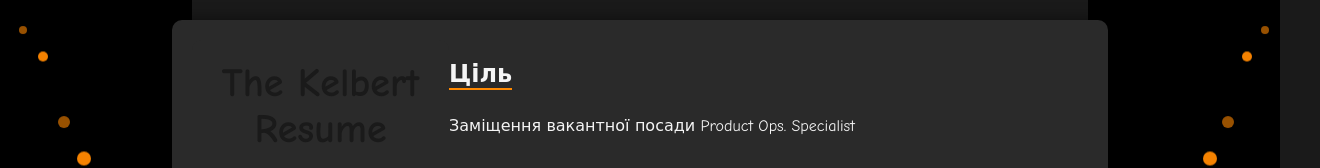
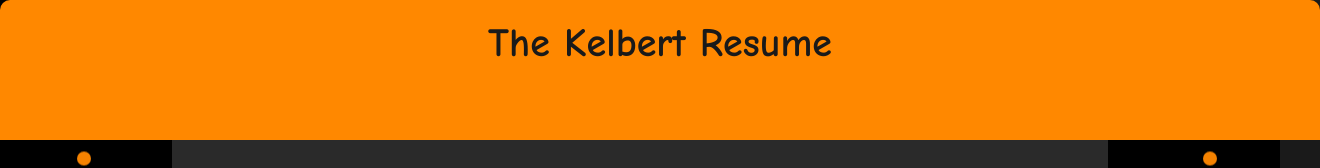
Before and after one commit to kekbert/Personal-Resume, a plain HTML site: page index.html in a window 1280 px wide. Shown: the top 168 px of the page, 1320 px wide, since content can reach past the window. Drawn offline with Linux system fonts and the light colour scheme.

Commit message:
Update index.html

```diff
--- a/index.html
+++ b/index.html
@@ -69,31 +69,19 @@
         }
 
         header {
-            <div class="header-bar"></div>
-    <h1>The Kelbert Resume</h1>
             background-color: #2a2a2a;
             color: #1a1a1a;
             padding: 20px;
             text-align: center;
             border-radius: 10px 10px 0 0;
+            position: absolute;
+            top: 0;
+            left: 0;
+            width: 100%;
+            height: 100px; /* Высота полоски */
+            background-color: #ff8800;
+            z-index: 1;
         }
-        .header-bar {
-    position: absolute;
-    top: 0;
-    left: 0;
-    width: 100%;
-    height: 30px; /* Высота полоски */
-    background-color: #2a2a2a;
-    z-index: 1;
-}
-header {
-    padding-top: 40px; /* Убираем перекрытие хедера полоской */
-    background-color: #2a2a2a;
-    color: #1a1a1a;
-    padding: 20px;
-    text-align: center;
-    border-radius: 10px 10px 0 0;
-}
         /* Контейнер для контента */
     .content {
             display: flex;
```
